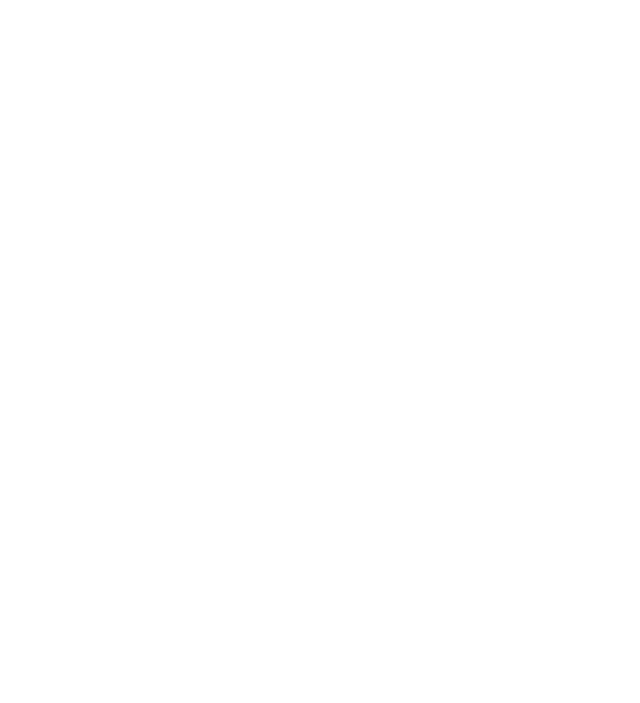
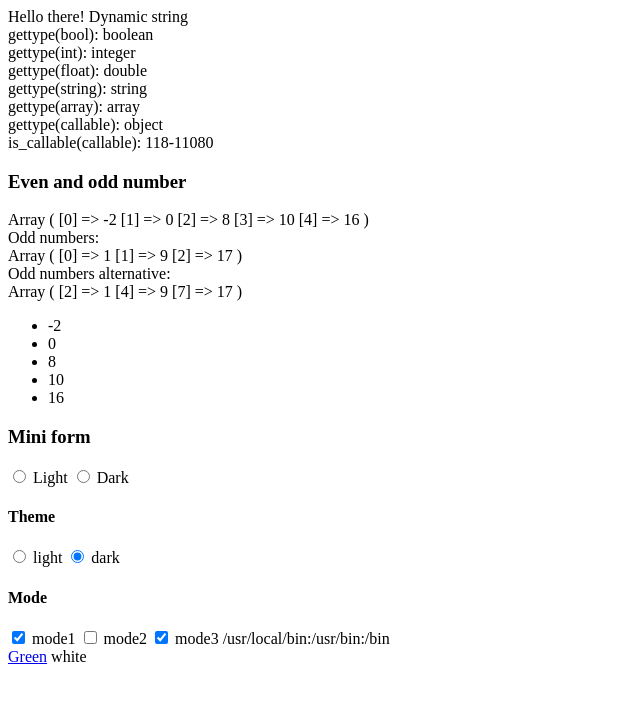
Before and after one commit to bbarn3y/2022-2023-1-webprogramozas, a PHP site: page /gyak8.php in a window 1280 px wide. Before the commit the part shown is empty. Shown: the top 703 px of the page, without its empty margins (0-640 px from the left). Run offline with PHP 8.4, Linux system fonts and the light colour scheme.

Commit message:
8. gyakorlat

```diff
--- a/gyak8/gyak8.php
+++ b/gyak8/gyak8.php
@@ -9,7 +9,137 @@
 
     <body>
 
+        Hello there!
 
+        <?php
+            echo 'Dynamic string';
+        ?>
 
+        <?php
+            $bool = true;
+            $int = 4;
+            $float = 4.2;
+            $string = "4.2";
+            $array = ["asd", "asdasd"];
+            $callable = function() {};
+
+            echo "<br> gettype(bool): " . gettype($bool);
+            echo "<br> gettype(int): " . gettype($int);
+            echo "<br> gettype(float): " . gettype($float);
+            echo "<br> gettype(string): " . gettype($string);
+            echo "<br> gettype(array): " . gettype($array);
+            echo "<br> gettype(callable): " . gettype($callable);
+            echo "<br> is_callable(callable): " . is_callable($callable) . $bool;
+
+            echo 5 + 3;
+            echo 3 <=> 5;
+            $variable = 10;
+            echo $variable ?? NULL ?? 8;
+            echo NULL ?? NULL ?? 8;
+            echo $variable == 9 ? 1 : 0;
+
+            // Find even numbers
+            function even($array) {
+                $result = [];
+                foreach($array as $number) {
+                    if ($number % 2 == 0) {
+                        $result[] = $number;
+                    }
+                }
+                return $result;
+            }
+
+            function filter(array $array, callable $fn): array {
+                $result = [];
+                foreach($array as $number) {
+                    if ($fn($number)) {
+                        $result[] = $number;
+                    }
+                }
+                return $result;
+            }
+
+            $numbers = [-2, 0, 1, 8, 9, 10, 16, 17];
+            $evenNumbers = even($numbers);
+            echo '<br> <h3>Even and odd number</h3>';
+            print_r($evenNumbers);
+
+            $oddNumbers = filter($numbers, function($n) {
+                return $n % 2 == 1;
+            });
+            echo "<br>Odd numbers: <br>";
+            print_r($oddNumbers);
+
+            $oddNumbersAlternative = array_filter($numbers, fn($number) => $number % 2 == 1);
+            echo "<br>Odd numbers alternative: <br>";
+            print_r($oddNumbersAlternative);
+        ?>
+
+        <ul>
+            <?php foreach($evenNumbers as $evenNumber) : ?>
+            <li><?= $evenNumber ?></li>
+            <?php endforeach; ?>
+        </ul>
+
+        <h3>Mini form</h3>
+
+        <?php
+            $settings = [
+                    1 => [
+                            'name' => 'Theme',
+                            'type' => 'radio',
+                            'options' => [
+                                    'light' => false,
+                                    'dark' => true
+                            ]
+                    ],
+                    2 => [
+                            'name' => 'Mode',
+                            'type' => 'checkbox',
+                            'options' => [
+                                    'mode1' => true,
+                                    'mode2' => false,
+                                    'mode3' => true
+                            ]
+                    ]
+            ];
+
+        ?>
+
+        <input type="radio" name="Theme"> Light
+        <input type="radio" name="Theme"> Dark
+
+        <?php foreach($settings as $id => $setting) : ?>
+            <h4><?= $setting['name'] ?></h4>
+            <?php foreach($setting['options'] as $option => $checked) : ?>
+                <input type="<?= $setting['type'] ?>"
+                       name="setting_<?= $id ?>"
+                       <?= $checked ? 'checked' : '' ?>
+                />
+                <?= $option ?>
+            <?php endforeach; ?>
+        <?php endforeach; ?>
+
+        <!-- Data -->
+        <?php
+            print_r(getenv("PATH"));
+        ?>
+
+        <br>
+        <a href="http://localhost:8000/gyak8.php?color=green">Green</a>
+        <?php
+            // print_r($_GET['color']);
+
+            $backgroundColor = $_GET["color"] ?? "white";
+            echo $backgroundColor;
+        ?>
+
+        <style>
+            html {
+                background-color: <?= $backgroundColor ?>
+            }
+        </style>
+
+    <script></script>
     </body>
 </html>
```
